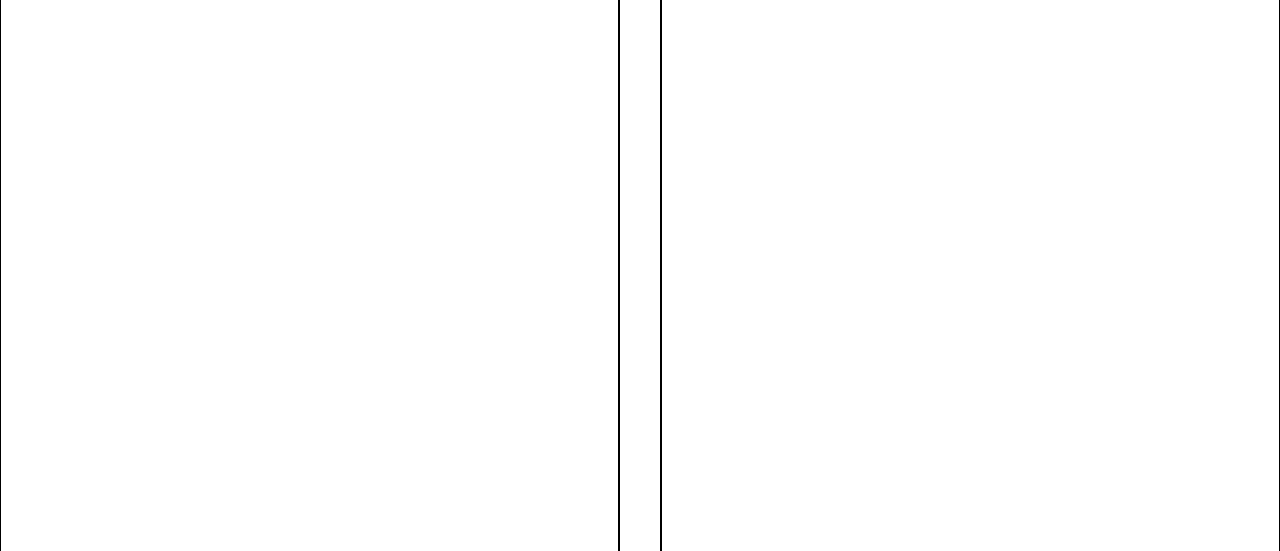
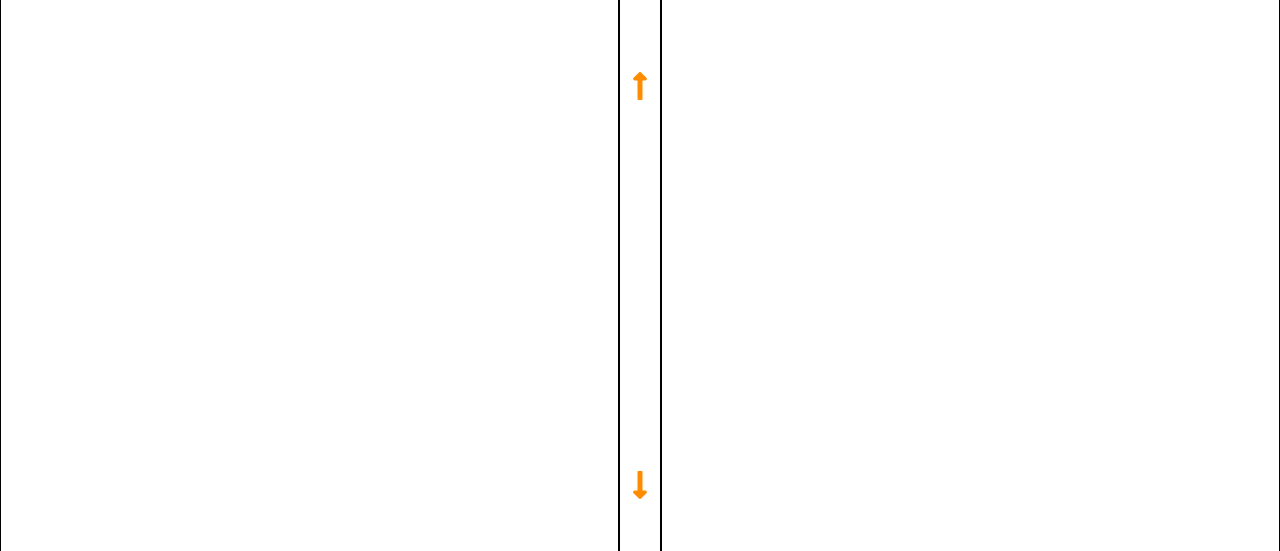
Before and after one commit to BrendonLH/react-portfolio, a React (Create React App) app: page / in a window 1280 px wide. Shown: the part 915-1466 px from the top of the page. Built offline with nearby package versions, Linux system fonts and the light colour scheme.

Commit message:
finished scrolling arrow functionality

```diff
--- a/src/components/closing-section/closing.js
+++ b/src/components/closing-section/closing.js
@@ -1,6 +1,6 @@
 function Closing() {
     return (
-      <div className="close">
+      <div id='section-three' className="close">
         <h1>Closing Section</h1>
       </div>
     );
--- a/src/components/introduction-section/introduction.js
+++ b/src/components/introduction-section/introduction.js
@@ -5,7 +5,7 @@ import { FontAwesomeIcon } from "@fortawesome/react-fontawesome";
 
 function Introduction() {
     return (
-      <div className="intro intro-container">
+      <div id='section-one' className="intro intro-container">
         <div className='intro-one typewriter'>
           <h1 className='typewriter'>Hello World!</h1>
         </div>
--- a/src/components/main-section/main.js
+++ b/src/components/main-section/main.js
@@ -1,5 +1,8 @@
 import './main.scss';
-
+import '../introduction-section/introduction.scss';
+import {Link} from 'react-scroll';
+import { faLongArrowAltDown, faLongArrowAltUp } from "@fortawesome/free-solid-svg-icons";
+import { FontAwesomeIcon } from "@fortawesome/react-fontawesome";
 
 function Main() {
     return (
@@ -13,7 +16,27 @@ function Main() {
 
       {/* arrows for scrolling up and down */}
         <div id='arrows-main' className='section-main'>
+          <div className='next-section-butt'>
+            <Link
+              activeClass="active"
+              to="section-one"
+              spy={true}
+              smooth={true}
+              offset={0}
+              duration={500}
+            ><FontAwesomeIcon icon={faLongArrowAltUp} size='2x' /></Link>
+          </div>
 
+          <div className='next-section-butt'>
+            <Link
+              activeClass="active"
+              to="section-three"
+              spy={true}
+              smooth={true}
+              offset={0}
+              duration={500}
+            ><FontAwesomeIcon icon={faLongArrowAltDown} size='2x' /></Link>
+          </div>
         </div>
       {/* projects section area */}
         <div id='projects-main' className='section-main'>
--- a/src/components/main-section/main.scss
+++ b/src/components/main-section/main.scss
@@ -1,5 +1,6 @@
 .main {
     display: grid;
+
     grid-template-columns: 1.5fr 0.1fr 1.5fr;
     grid-template-rows: 1fr;
     gap: 0px 0px;
@@ -9,4 +10,21 @@
       .section-main {
           border: 1px solid;
       }
+
+
+    #arrows-main {
+        display: grid;
+        grid-template-columns: 1.5fr;
+        grid-template-rows: 1fr 1fr;
+        gap: 0px 0px;
+        grid-template-areas:
+          "."
+          ".";
+      }
+
+      .next-section-butt {
+          margin: auto;
+        cursor: pointer;
+        color: darkorange;
+    }
   }
```
Also changed, not shown: 1 other file (tests, documents, lock files or other folders).
